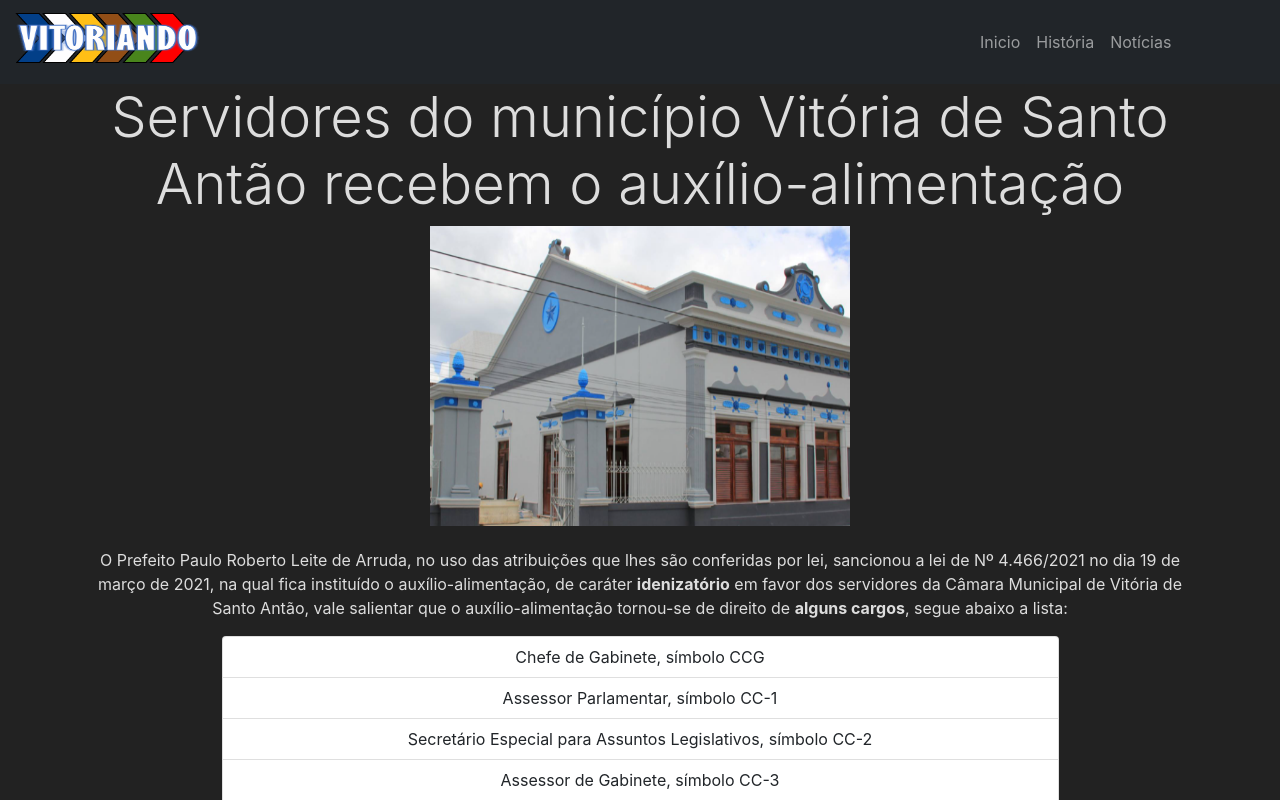
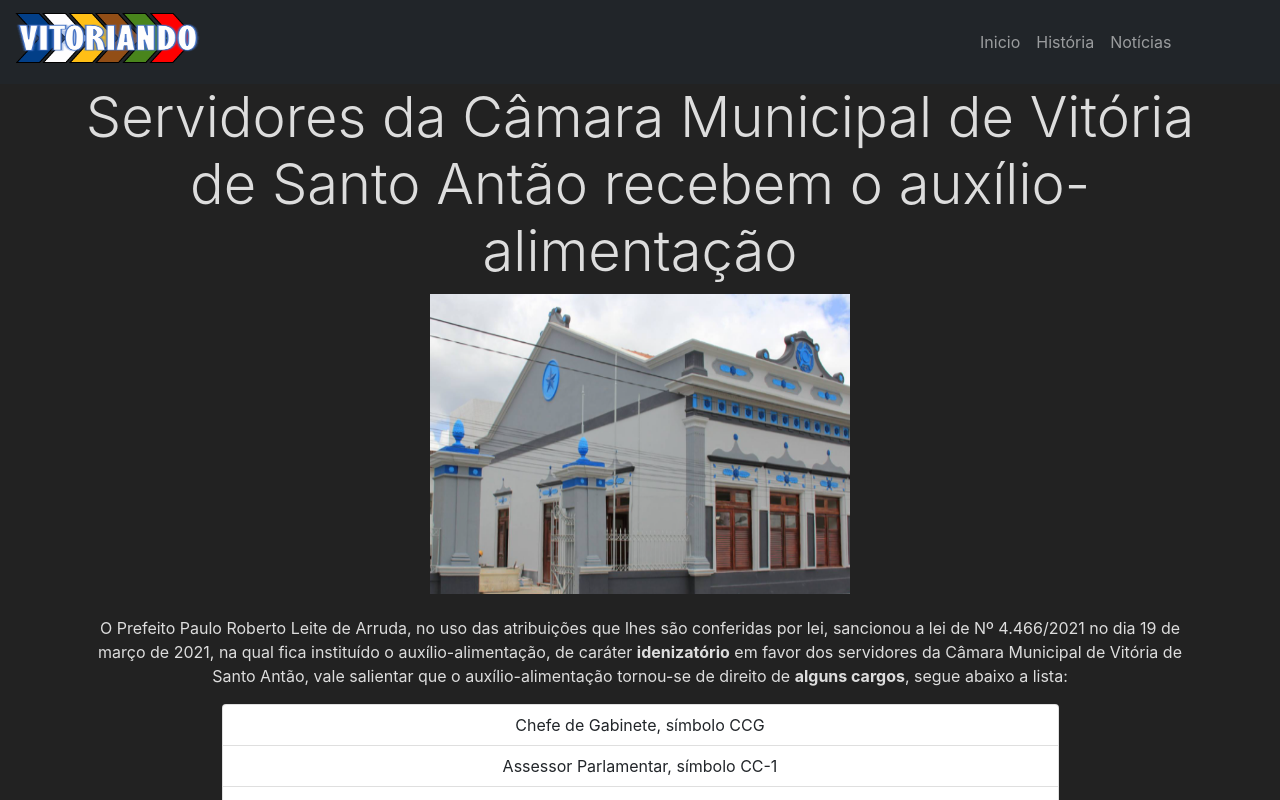
Before and after one commit to isaacam517/next-site, a Next.js app: page /noticias/auxilio-alimentacao in a window 1280 px wide. Shown: the top 800 px of the page. Built offline with nearby package versions, Linux system fonts and the light colour scheme.

Commit message:
correção de título

```diff
--- a/components/mainCards/index.js
+++ b/components/mainCards/index.js
@@ -15,7 +15,7 @@ export default function MainCards() {
                            <Card>
                                 <CardImg top width="100%" src="/noticias/foto-da-camara.PNG" alt="Foto da câmara Municipal" />
                                 <CardBody>
-                                <CardTitle className="text-dark" tag="h5">Servidores municipais recebem o auxílio-alimentação</CardTitle>
+                                <CardTitle className="text-dark" tag="h5">Servidores da Câmara Municipal recebem o auxílio-alimentação</CardTitle>
                                 <CardSubtitle tag="h6" className="mb-2 text-danger">R$ 682,00 (seiscentos e oitenta e dois reais)</CardSubtitle>
                                 <CardText className="text-secondary">O Prefeito aprovou e sancionou a lei 4.466/2021 que institui o auxílio-alimentação.</CardText>
                                 <div className="gap-2 d-grid">
--- a/pages/noticias/auxilio-alimentacao/index.js
+++ b/pages/noticias/auxilio-alimentacao/index.js
@@ -18,7 +18,7 @@ export default function Noticias() {
             <Container>
                 <article className='text-center'>
                         <h2 className='display-4'>
-                            Servidores do município Vitória de Santo Antão recebem o auxílio-alimentação
+                            Servidores da Câmara Municipal de Vitória de Santo Antão recebem o auxílio-alimentação
                         </h2>
                         <Image
                             src="/noticias/foto-da-camara.PNG" // Route of the image file
@@ -26,7 +26,6 @@ export default function Noticias() {
                             width={420} // Desired size with correct aspect ratio
                             alt="Foto da camara Municipal da cidade"
                         />
-
                         <div className="my-3 text-center">
                             <p>
                                 O Prefeito Paulo Roberto Leite de Arruda, no uso das atribuições que lhes são conferidas por lei,
```
